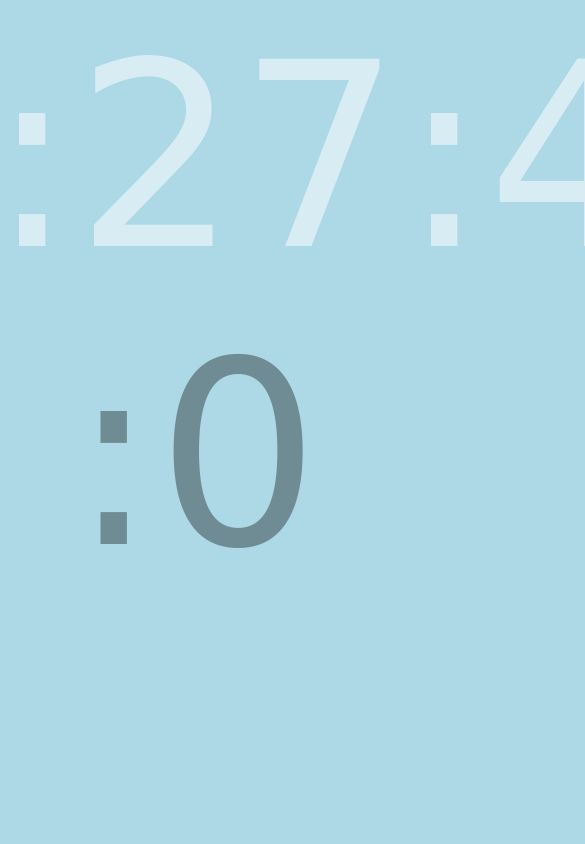
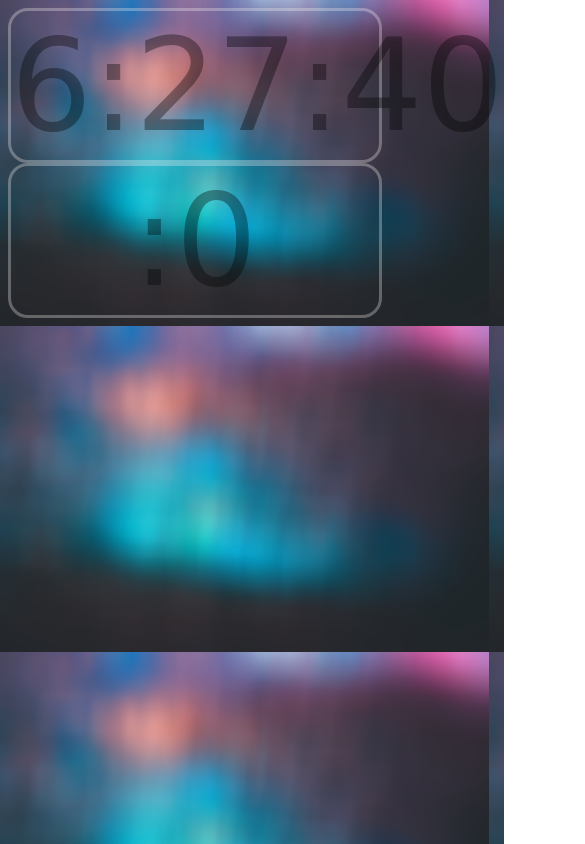
Before and after one commit to padovalanga/padovalanga.github.io, a plain HTML site: page index.html in a window 390 px wide. Shown: the top 844 px of the page, 585 px wide, since content can reach past the window. Drawn offline with Linux system fonts and the light colour scheme; a web font is replaced by a local one.

Commit message:
Update styles.css

```diff
--- a/styles.css
+++ b/styles.css
@@ -1,28 +1,41 @@
 *{
-    font-family: 'Liu Jian Mao Cao', cursive;
-    font-size: 256px;
+    font-family: 'Bowlby One SC', cursive;
+    font-size: 128px;
 }
-#div{
+#wrapper{
+    display: flex;
+    flex-flow:row wrap ;
+    justify-content: space-around;
+    align-content: space-around;
+    height: 95vh;
+}
 
-    display: flex;
-    align-self: center;
-    justify-self: center;
-    align-items: center;
-    justify-content: center;
-    flex-direction: column;
-}
-#div1{
-    color: rgba(255, 255, 255, 0.521);
-}
-#div2{
-    color: rgba(0, 0, 0, 0.356);
-}
 body{
     background-image: url("./back.jpg");
     background-size: cover;
+
+}
+#div1,#div2,#div3,#div4{
+    border: 3px solid rgba(245, 238, 238, 0.315);
+    border-radius: 20px;
+    width:20vw;
+    display:flex;
+    justify-content: center;
+    color: rgba(0, 0, 0, 0.356);
 }
 @media only screen and (max-width: 1000px){
     body{
-        background-color: lightblue;
-        background-image: none;
+        font-size: 0.25rem;
     }
+    #wrapper{
+        display: flex;
+        flex-flow:column;
+        justify-content: auto;
+        overflow-y: auto;
+    }
+    #div1,#div2,#div3,#div4{
+    margin-top: auto;
+    margin-bottom: auto;
+    width: auto;
+    }
+}
```
